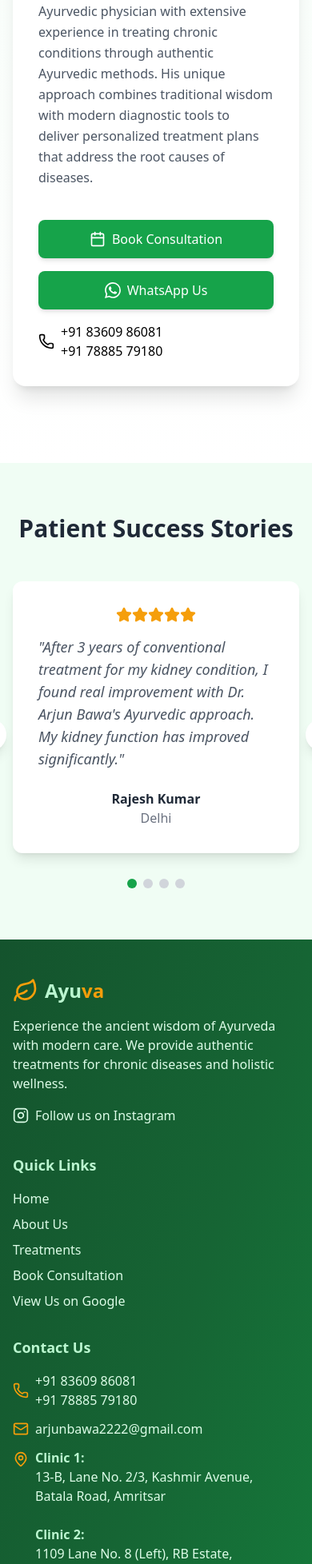
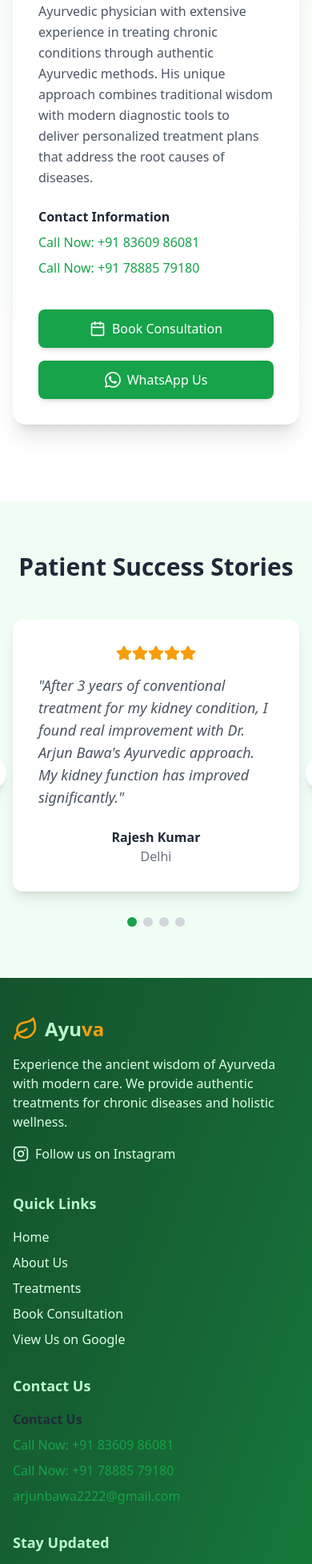
Before and after one commit to ArmaanBawa/ayurvedasite, a React (Vite) app: page / in a window 390 px wide. Shown: the part 6738-8694 px from the top of the page at 80% size. Built offline with nearby package versions, Linux system fonts and the light colour scheme.

Commit message:
Removed duplicate phone numbers from DoctorProfile and updated contact links

```diff
--- a/src/components/Chatbot.tsx
+++ b/src/components/Chatbot.tsx
@@ -31,10 +31,10 @@ const Chatbot: React.FC = () => {
       return "We offer various Ayurvedic treatments including Panchakarma, Abhyanga, and Shirodhara. Would you like to know more about any specific treatment?";
     }
     if (message.includes('appointment') || message.includes('book') || message.includes('consultation')) {
-      return `We offer multiple ways to schedule a consultation:\n\n1. Online Consultation:\n   - Book through our website\n   - Video call appointments available\n\n2. Phone Consultation:\n   - Call us at +91 83609 86081 or +91 78885 79180\n   - Available Mon-Sat, 9 AM - 6 PM\n\n3. WhatsApp Consultation:\n   - Message us on WhatsApp at +91 83609 86081\n   - Quick responses during business hours\n\n4. In-Person Visit:\n   - Address: 13-B, Lane No. 2/3, Kashmir Avenue, Batala Road, Amritsar\n   - Timings: Mon-Sat, 9 AM - 6 PM\n\nPlease provide your preferred contact method and I'll guide you through the process.`;
+      return `We offer multiple ways to schedule a consultation:\n\n1. Online Consultation:\n   - Book through our website\n   - Video call appointments available\n\n2. Phone Consultation:\n   - <a href="tel:+918360986081" class="text-emerald-600 hover:text-emerald-700">Call Now: +91 83609 86081</a> or <a href="tel:+917888579180" class="text-emerald-600 hover:text-emerald-700">Call Now: +91 78885 79180</a>\n   - Available Mon-Sat, 9 AM - 6 PM\n\n3. WhatsApp Consultation:\n   - Message us on WhatsApp at +91 83609 86081\n   - Quick responses during business hours\n\n4. In-Person Visit:\n   - Address: 13-B, Lane No. 2/3, Kashmir Avenue, Batala Road, Amritsar\n   - Timings: Mon-Sat, 9 AM - 6 PM\n\nPlease provide your preferred contact method and I'll guide you through the process.`;
     }
     if (message.includes('phone') || message.includes('call')) {
-      return "For phone consultations, please call us at +91 83609 86081 or +91 78885 79180. Our team is available Monday to Saturday, 9 AM to 6 PM. We'll schedule your consultation based on your convenience.";
+      return "For phone consultations, please <a href='tel:+918360986081' class='text-emerald-600 hover:text-emerald-700'>Call Now: +91 83609 86081</a> or <a href='tel:+917888579180' class='text-emerald-600 hover:text-emerald-700'>Call Now: +91 78885 79180</a>. Our team is available Monday to Saturday, 9 AM to 6 PM. We'll schedule your consultation based on your convenience.";
     }
     if (message.includes('whatsapp') || message.includes('message')) {
       return "For WhatsApp consultations, please message us at +91 83609 86081. Our team typically responds within 30 minutes during business hours (Mon-Sat, 9 AM - 6 PM). You can share your concerns and we'll guide you through the consultation process.";
--- a/src/components/ClinicMap.tsx
+++ b/src/components/ClinicMap.tsx
@@ -83,17 +83,10 @@ const ClinicMap: React.FC = () => {
                 </div>
               </div>
 
-              <div className="flex items-start gap-4">
-                <div className="p-3 bg-emerald-50 rounded-lg">
-                  <Phone className="w-6 h-6 text-emerald-700" />
-                </div>
-                <div>
-                  <h4 className="font-medium text-gray-800 mb-1">Phone</h4>
-                  <p className="text-gray-600">
-                    +91 83609 86081<br />
-                    +91 78885 79180
-                  </p>
-                </div>
+              <div className="text-gray-600">
+                <h3 className="font-semibold text-gray-800 mb-2">Contact Information</h3>
+                <a href="tel:+918360986081" className="block text-emerald-600 hover:text-emerald-700">Call Now: +91 83609 86081</a>
+                <a href="tel:+917888579180" className="block text-emerald-600 hover:text-emerald-700">Call Now: +91 78885 79180</a>
               </div>
 
               <div className="flex items-start gap-4">
--- a/src/components/DoctorProfile.tsx
+++ b/src/components/DoctorProfile.tsx
@@ -134,6 +134,12 @@ const DoctorProfile: React.FC = () => {
                   {doctor.description}
                 </p>
 
+                <div className="space-y-2">
+                  <h4 className="font-semibold text-gray-800">Contact Information</h4>
+                  <a href="tel:+918360986081" className="block text-emerald-600 hover:text-emerald-700">Call Now: +91 83609 86081</a>
+                  <a href="tel:+917888579180" className="block text-emerald-600 hover:text-emerald-700">Call Now: +91 78885 79180</a>
+                </div>
+
                 <div className="flex flex-col sm:flex-row gap-4 pt-4">
                   <Link
                     to="/about"
@@ -153,13 +159,6 @@ const DoctorProfile: React.FC = () => {
                     </svg>
                     WhatsApp Us
                   </a>
-                  <div className="flex items-center space-x-2">
-                    <Phone className="w-5 h-5 text-primary" />
-                    <div>
-                      <span className="block">+91 83609 86081</span>
-                      <span className="block">+91 78885 79180</span>
-                    </div>
-                  </div>
                 </div>
               </div>
             </div>
--- a/src/components/Footer.tsx
+++ b/src/components/Footer.tsx
@@ -63,36 +63,12 @@ const Footer: React.FC = () => {
           {/* Contact Info */}
           <div>
             <h3 className="text-lg font-semibold text-emerald-200 mb-4">Contact Us</h3>
-            <ul className="space-y-3">
-              <li className="flex items-center gap-2">
-                <Phone className="w-5 h-5 text-amber-500" />
-                <div className="text-emerald-100">
-                  <a href="tel:+918360986081" className="hover:text-amber-500 transition-colors block">
-                    +91 83609 86081
-                  </a>
-                  <a href="tel:+917888579180" className="hover:text-amber-500 transition-colors block">
-                    +91 78885 79180
-                  </a>
-                </div>
-              </li>
-              <li className="flex items-center gap-2">
-                <Mail className="w-5 h-5 text-amber-500" />
-                <a href="mailto:arjunbawa2222@gmail.com" className="text-emerald-100 hover:text-amber-500 transition-colors">
-                  arjunbawa2222@gmail.com
-                </a>
-              </li>
-              <li className="flex items-start gap-2">
-                <MapPin className="w-5 h-5 text-amber-500 mt-1" />
-                <span className="text-emerald-100">
-                  <strong className="text-emerald-200">Clinic 1:</strong><br />
-                  13-B, Lane No. 2/3, Kashmir Avenue,<br />
-                  Batala Road, Amritsar<br /><br />
-                  <strong className="text-emerald-200">Clinic 2:</strong><br />
-                  1109 Lane No. 8 (Left), RB Estate,<br />
-                  Loharka Road, Amritsar
-                </span>
-              </li>
-            </ul>
+            <div className="space-y-2">
+              <h4 className="font-semibold text-gray-800">Contact Us</h4>
+              <a href="tel:+918360986081" className="block text-emerald-600 hover:text-emerald-700">Call Now: +91 83609 86081</a>
+              <a href="tel:+917888579180" className="block text-emerald-600 hover:text-emerald-700">Call Now: +91 78885 79180</a>
+              <a href="mailto:arjunbawa2222@gmail.com" className="block text-emerald-600 hover:text-emerald-700">arjunbawa2222@gmail.com</a>
+            </div>
           </div>
 
           {/* Newsletter */}
```
